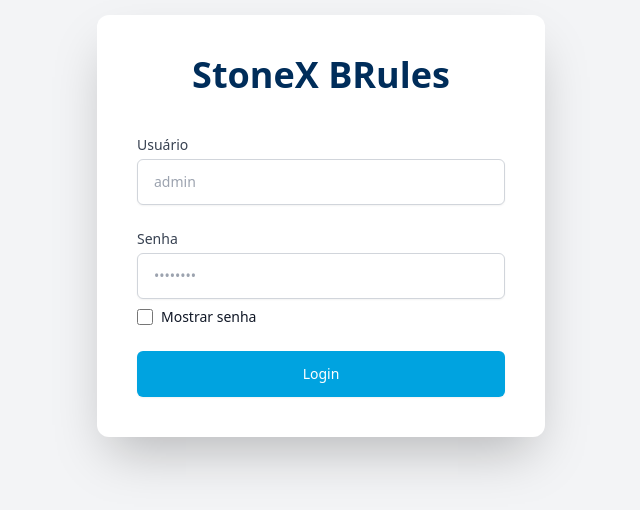
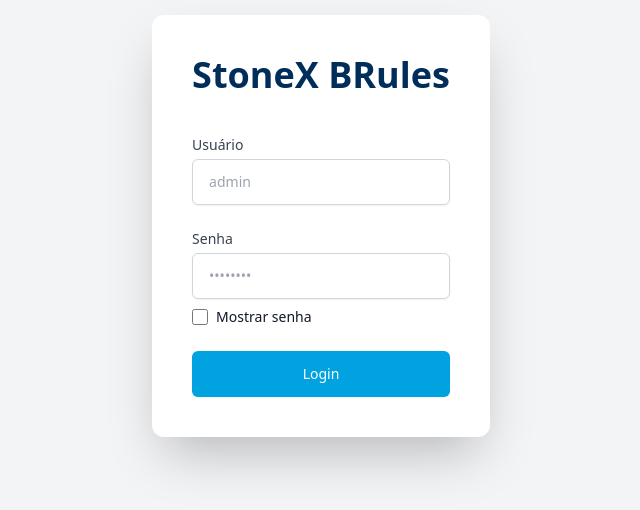
Before and after one commit to diegomrodrigues2/react_dashboard, a React (Vite) app: page / in a window 1280 px wide. Shown: the part 174-684 px from the top of the page, without its empty margins (319-959 px from the left). Built offline with nearby package versions, Linux system fonts and the light colour scheme.

Commit message:
test: cover login page interactions

```diff
--- a/components/LoginPage.tsx
+++ b/components/LoginPage.tsx
@@ -1,8 +1,60 @@
 import React, { useState } from 'react';
+import { CSS } from '@dnd-kit/utilities';
+import { useDndMonitor } from '@dnd-kit/core';
+import { SortableList, useSortableItem } from '../utils/dnd';
 
 interface LoginPageProps {
   onLoginAttempt: (usernameOrEmail: string, passwordAttempt: string) => boolean;
 }
+
+const DraggableCard: React.FC<{ children: React.ReactNode }> = ({ children }) => {
+  const { attributes, listeners, setNodeRef, transform, transition } =
+    useSortableItem('login-card');
+  const [position, setPosition] = useState({ x: 0, y: 0 });
+
+  useDndMonitor({
+    onDragEnd(event) {
+      if (event.active.id === 'login-card') {
+        setPosition((prev) => ({
+          x: prev.x + event.delta.x,
+          y: prev.y + event.delta.y,
+        }));
+      }
+    },
+  });
+
+  React.useEffect(() => {
+    if (process.env.NODE_ENV === 'test') {
+      const handler = (e: CustomEvent<{ x: number; y: number }>) => {
+        setPosition(e.detail);
+      };
+      window.addEventListener('test-drag', handler as EventListener);
+      return () => window.removeEventListener('test-drag', handler as EventListener);
+    }
+  }, []);
+
+  const style = {
+    transform: CSS.Translate.toString({
+      x: (transform?.x || 0) + position.x,
+      y: (transform?.y || 0) + position.y,
+    }),
+    transition,
+    touchAction: 'none' as const,
+  };
+
+  return (
+    <div
+      data-testid="login-card"
+      ref={setNodeRef}
+      style={style}
+      {...attributes}
+      {...listeners}
+      className="cursor-move"
+    >
+      {children}
+    </div>
+  );
+};
 
 const LoginPage: React.FC<LoginPageProps> = ({ onLoginAttempt }) => {
   const [username, setUsername] = useState<string>('');
@@ -29,8 +81,10 @@
   };
 
   return (
-    <div className="min-h-screen flex items-center justify-center bg-gray-100 p-4">
-      <div className="bg-white p-8 sm:p-10 rounded-xl shadow-2xl w-full max-w-md">
+    <div className="min-h-screen flex items-center justify-center bg-gray-100 p-2 sm:p-4">
+      <SortableList items={[{ id: 'login-card' }]}>
+        <DraggableCard>
+          <div className="bg-white p-6 sm:p-10 rounded-xl shadow-2xl w-full max-w-xs sm:max-w-md">
         <h1 className="text-3xl sm:text-4xl font-bold text-center text-[#002D5A] mb-8 sm:mb-10">
           StoneX BRules
         </h1>
@@ -50,6 +104,8 @@
               required
               value={username}
               onChange={(e) => setUsername(e.target.value)}
+              aria-invalid={!!error}
+              aria-describedby={error ? 'error-message' : undefined}
               className="mt-1 block w-full px-4 py-3 bg-white text-gray-900 border border-gray-300 rounded-md shadow-sm focus:outline-none focus:ring-[#00A3E0] focus:border-[#00A3E0] sm:text-sm placeholder-gray-400"
               placeholder="admin"
             />
@@ -70,6 +126,8 @@
               required
               value={password}
               onChange={(e) => setPassword(e.target.value)}
+              aria-invalid={!!error}
+              aria-describedby={error ? 'error-message' : undefined}
               className="mt-1 block w-full px-4 py-3 bg-white text-gray-900 border border-gray-300 rounded-md shadow-sm focus:outline-none focus:ring-[#00A3E0] focus:border-[#00A3E0] sm:text-sm placeholder-gray-400"
               placeholder="••••••••"
             />
@@ -91,7 +149,14 @@
           </div>
 
           {error && (
-            <p className="text-sm text-red-600 text-center">{error}</p>
+            <p
+              id="error-message"
+              role="alert"
+              aria-live="assertive"
+              className="text-sm text-red-600 text-center"
+            >
+              {error}
+            </p>
           )}
 
           <div>
@@ -103,7 +168,9 @@
             </button>
           </div>
         </form>
-      </div>
+          </div>
+        </DraggableCard>
+      </SortableList>
     </div>
   );
 };
--- a/utils/dnd.ts
+++ b/utils/dnd.tsx
@@ -1,5 +1,20 @@
-import { DndContext, PointerSensor, closestCenter, useSensor, useSensors, DragEndEvent } from '@dnd-kit/core';
-import { SortableContext, verticalListSortingStrategy, useSortable, arrayMove } from '@dnd-kit/sortable';
+import {
+  DndContext,
+  PointerSensor,
+  KeyboardSensor,
+  closestCenter,
+  useSensor,
+  useSensors,
+  DragEndEvent,
+} from '@dnd-kit/core';
+import { restrictToWindowEdges } from '@dnd-kit/modifiers';
+import {
+  SortableContext,
+  verticalListSortingStrategy,
+  sortableKeyboardCoordinates,
+  useSortable,
+  arrayMove,
+} from '@dnd-kit/sortable';
 import React, { createContext, useContext, useState } from 'react';
 
 interface ItemWithId {
@@ -21,7 +36,10 @@
   children: React.ReactNode;
 }) {
   const [items, setItems] = useState<T[]>(initialItems);
-  const sensors = useSensors(useSensor(PointerSensor));
+  const sensors = useSensors(
+    useSensor(PointerSensor),
+    useSensor(KeyboardSensor, { coordinateGetter: sortableKeyboardCoordinates })
+  );
 
   const handleDragEnd = (event: DragEndEvent) => {
     const { active, over } = event;
@@ -36,7 +54,12 @@
 
   return (
     <SortableListContext.Provider value={{ items, setItems }}>
-      <DndContext sensors={sensors} collisionDetection={closestCenter} onDragEnd={handleDragEnd}>
+      <DndContext
+        sensors={sensors}
+        collisionDetection={closestCenter}
+        onDragEnd={handleDragEnd}
+        modifiers={[restrictToWindowEdges]}
+      >
         <SortableContext items={items.map((item) => item.id)} strategy={verticalListSortingStrategy}>
           {children}
         </SortableContext>
```
Also changed, not shown: package.json (+6 -5 lines), 2 other files (tests, documents, lock files or other folders).
